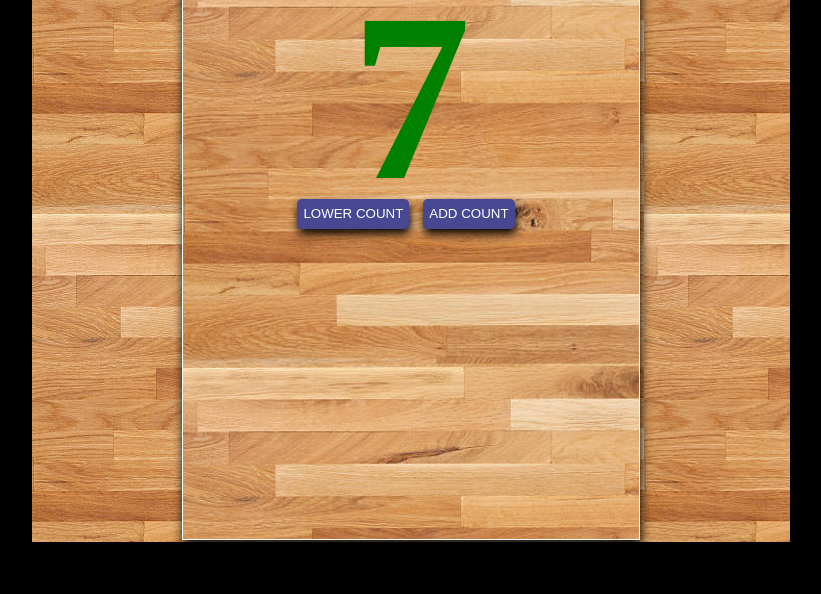
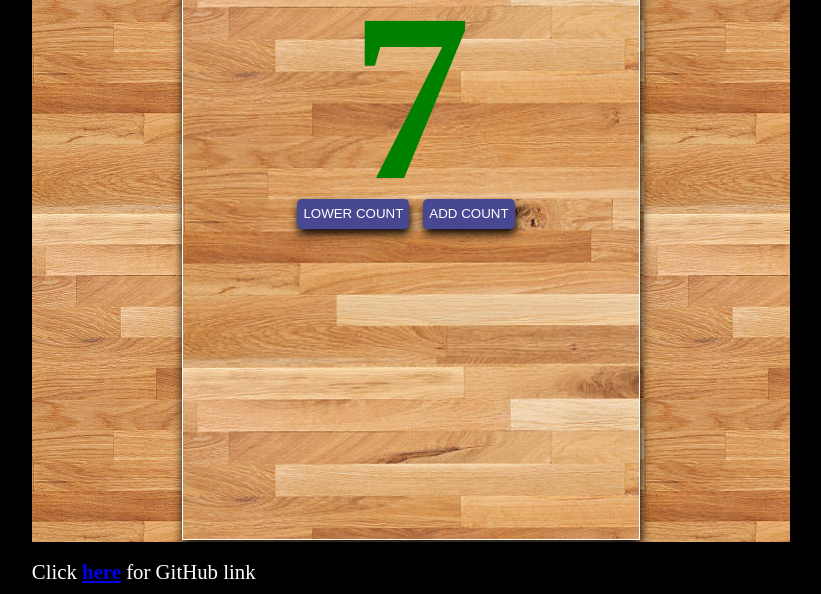
Before and after one commit to Bromooo/counter, a plain HTML site: page index.html in a window 1280 px wide. Shown: the part 206-800 px from the top of the page, without its empty margins (229-1050 px from the left). Drawn offline with Linux system fonts and the light colour scheme.

Commit message:
Update index.html

```diff
--- a/index.html
+++ b/index.html
@@ -17,7 +17,7 @@
             <button id="add">ADD COUNT</button>
 
         </div>
-
+        <p>Click <strong><a href="https://github.com/Bromooo/counter" target="_blank">here</a></strong> for GitHub link</p>
     </div>
     <script src="index.js"></script>
 </body>
```
